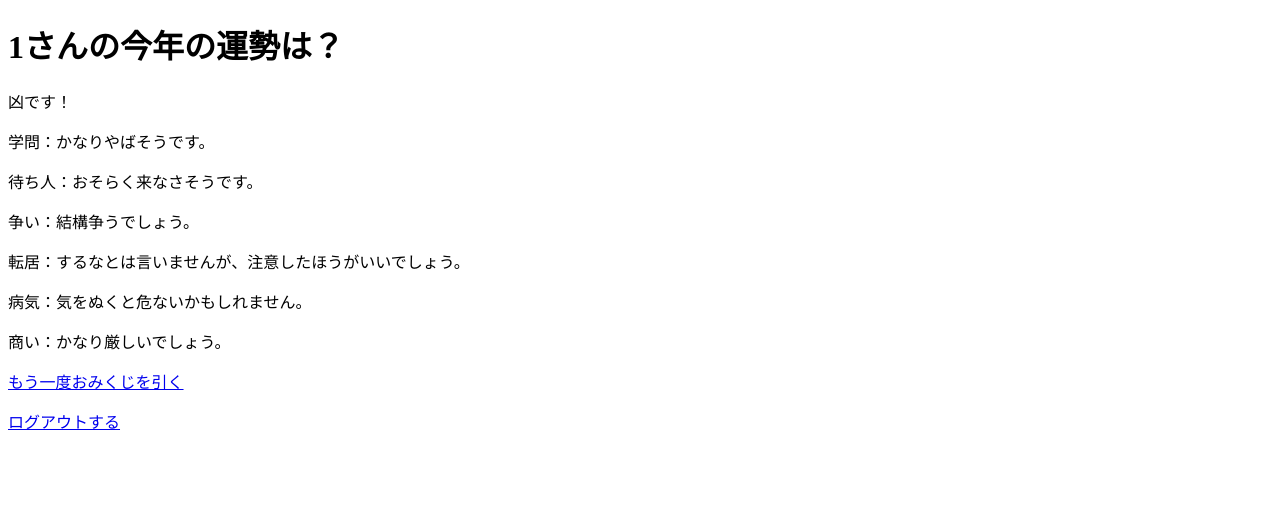
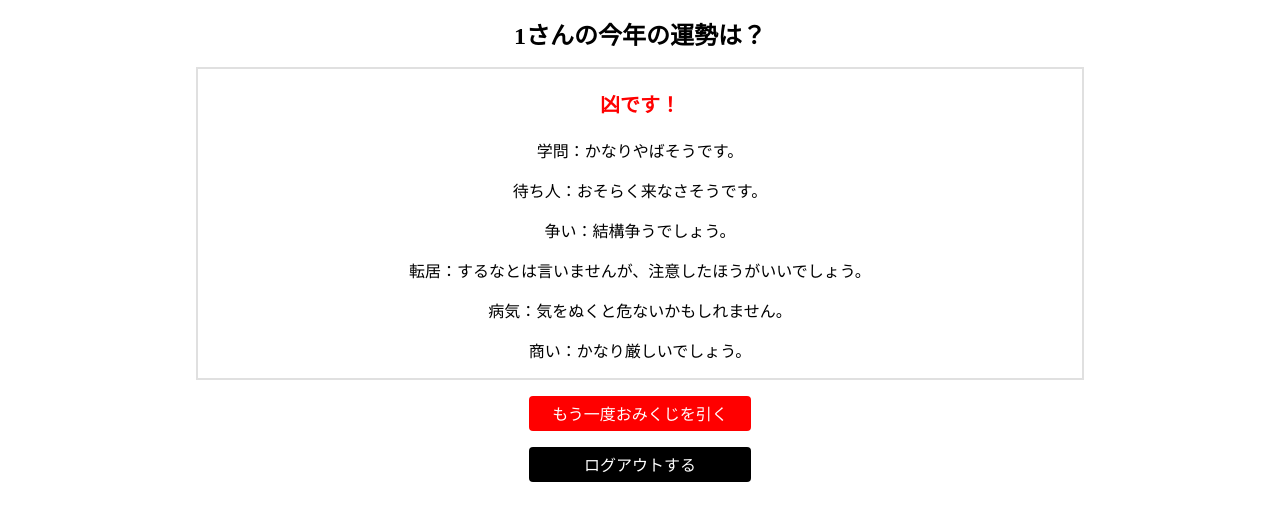
Before and after one commit to GS-42-masanarihori/kadai, a PHP site: page /fortune.php in a window 1280 px wide. Shown: the top 521 px of the page. Run offline with PHP 8.4, Linux system fonts and the light colour scheme; the visitor is signed in with stand-in values (Sample User, id 1); some libraries are stand-ins or nearby versions.

Commit message:
1/7最終版 CSS

```diff
--- /dev/null
+++ b/6/css/fortune_style.css
@@ -0,0 +1,57 @@
+@charset "utf-8";
+
+
+.fortune-title{
+	width: 70%;
+	margin: 0 auto;
+	text-align: center;
+}
+
+.fortune-title h1{
+	font-size: 24px;
+}
+
+.fortune-text{
+	width: 70%;
+	margin: 0 auto;
+	border: solid 2px #e0e0e0;
+	display: none;
+	text-align: center;
+}
+
+.result{
+	font-size: 20px;
+	font-weight: bold;
+	color: red;
+}
+
+.others{
+	width: 70%;
+	margin: 0 auto;
+}
+
+.again{
+	text-decoration: none;
+	background-color: red;
+	display: block;
+	width: 25%;
+	height: 30px;
+	color: #fff;
+	border-radius: 4px;
+	padding-top: 5px;
+	margin: 0 auto;
+	text-align: center;
+}
+
+.logout{
+	text-decoration: none;
+	background-color: #000;
+	display: block;
+	width: 25%;
+	height: 30px;
+	color: #fff;
+	border-radius: 4px;
+	padding-top: 5px;
+	margin: 0 auto;
+	text-align: center;
+}
```
Also changed, not shown: 6/css/confirm_style.css (added, +52 -0 lines), 6/css/enq_style.css (added, +81 -0 lines), 6/css/input_finish_style.css (added, +58 -0 lines), 6/css/show_enq_style.css (added, +27 -0 lines), 6/css/style.css (+17 -8 lines).
